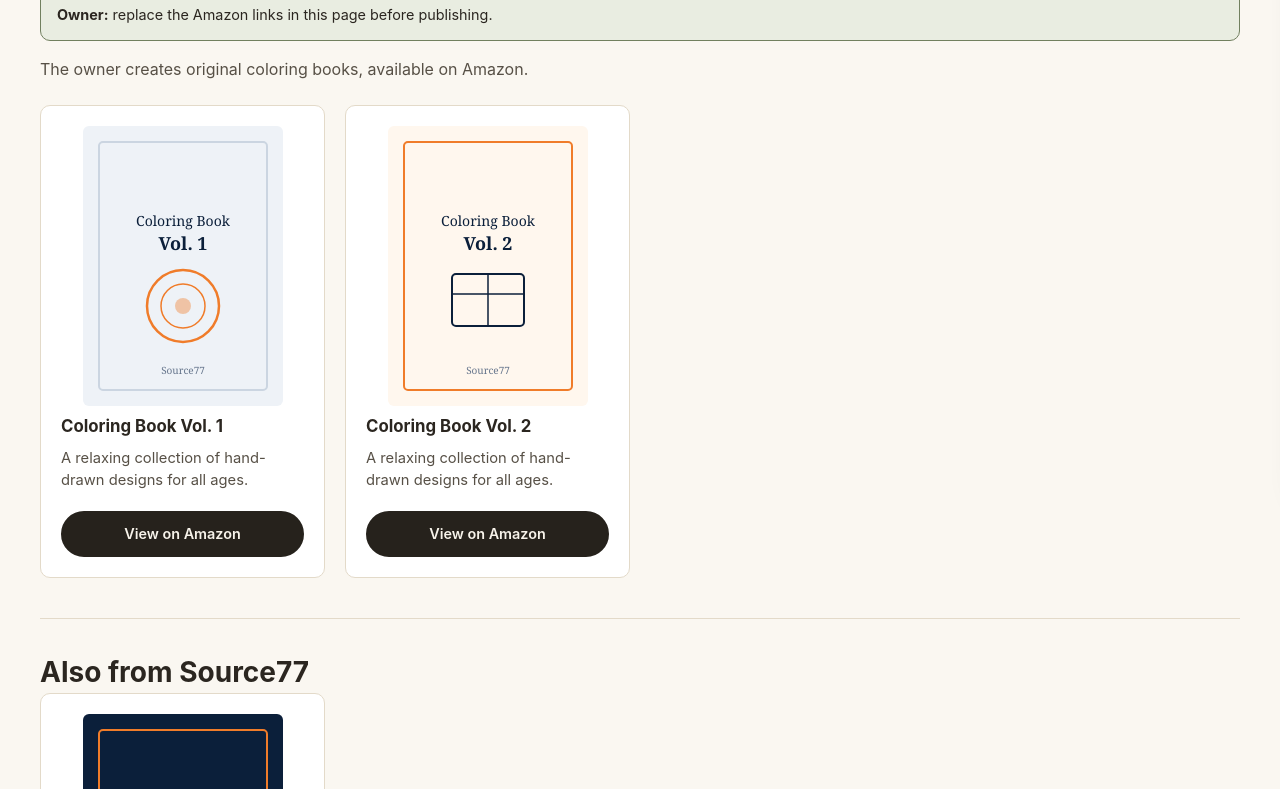
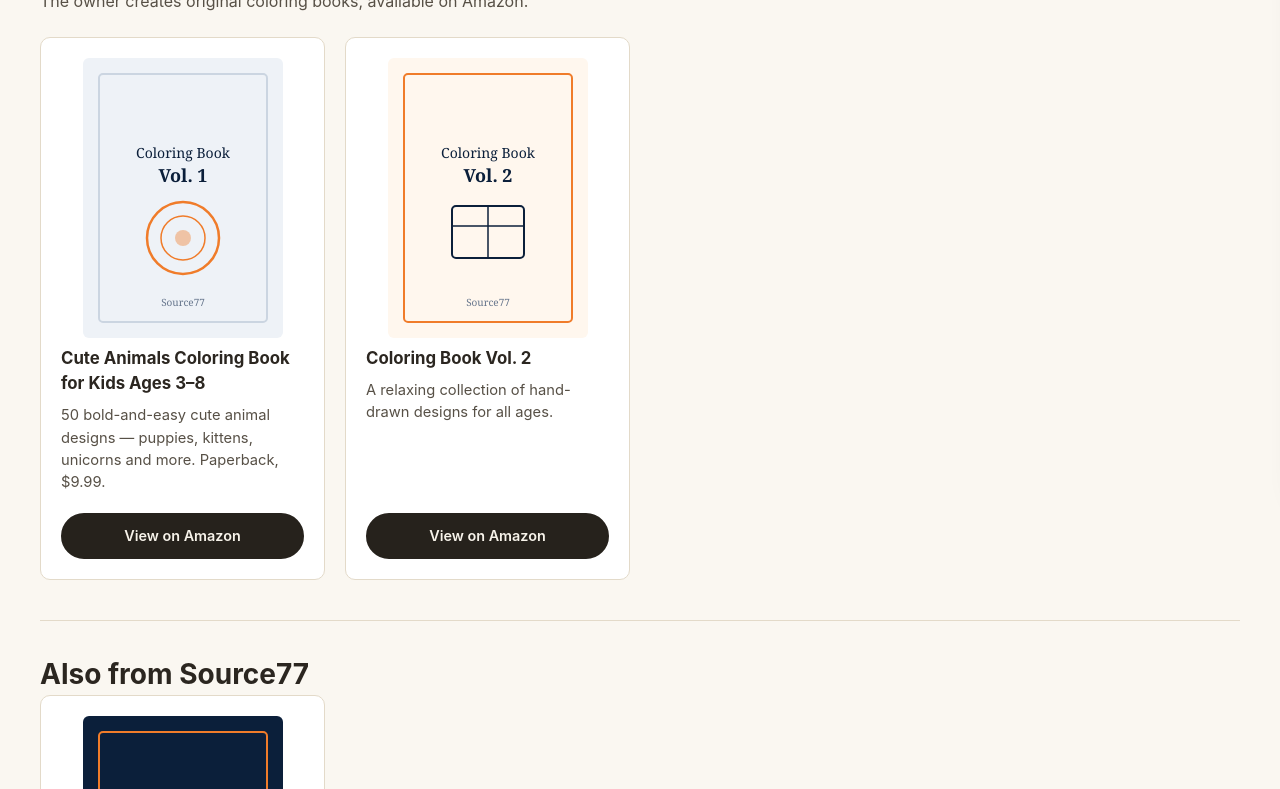
Before and after one commit to source77llc/source77-store, a plain HTML site: page public/books.html in a window 1280 px wide. Shown: the part 311-1100 px from the top of the page. Drawn offline with Linux system fonts and the light colour scheme.

Commit message:
Link Book 1 to its live Amazon page; remove owner note banner

```diff
--- a/public/books.html
+++ b/public/books.html
@@ -11,11 +11,6 @@
 
   <main class="container books-page">
     <h1>Coloring Books</h1>
-
-    <!-- Owner note banner -->
-    <div class="info-banner" role="note">
-      <strong>Owner:</strong> replace the Amazon links in this page before publishing.
-    </div>
 
     <p class="books-intro">
       The owner creates original coloring books, available on Amazon.
@@ -45,9 +40,9 @@
             <text x="100" y="248" text-anchor="middle" font-family="Georgia, serif" font-size="10" fill="#64748B">Source77</text>
           </svg>
         </div>
-        <h2 class="book-title">Coloring Book Vol. 1</h2>
-        <p class="book-description">A relaxing collection of hand-drawn designs for all ages.</p>
-        <a href="#" class="btn btn-primary book-amazon-link" target="_blank" rel="noopener noreferrer">
+        <h2 class="book-title">Cute Animals Coloring Book for Kids Ages 3–8</h2>
+        <p class="book-description">50 bold-and-easy cute animal designs — puppies, kittens, unicorns and more. Paperback, $9.99.</p>
+        <a href="https://www.amazon.com/dp/B0HPSN44BF" class="btn btn-primary book-amazon-link" target="_blank" rel="noopener noreferrer">
           View on Amazon
         </a>
       </div>
```
